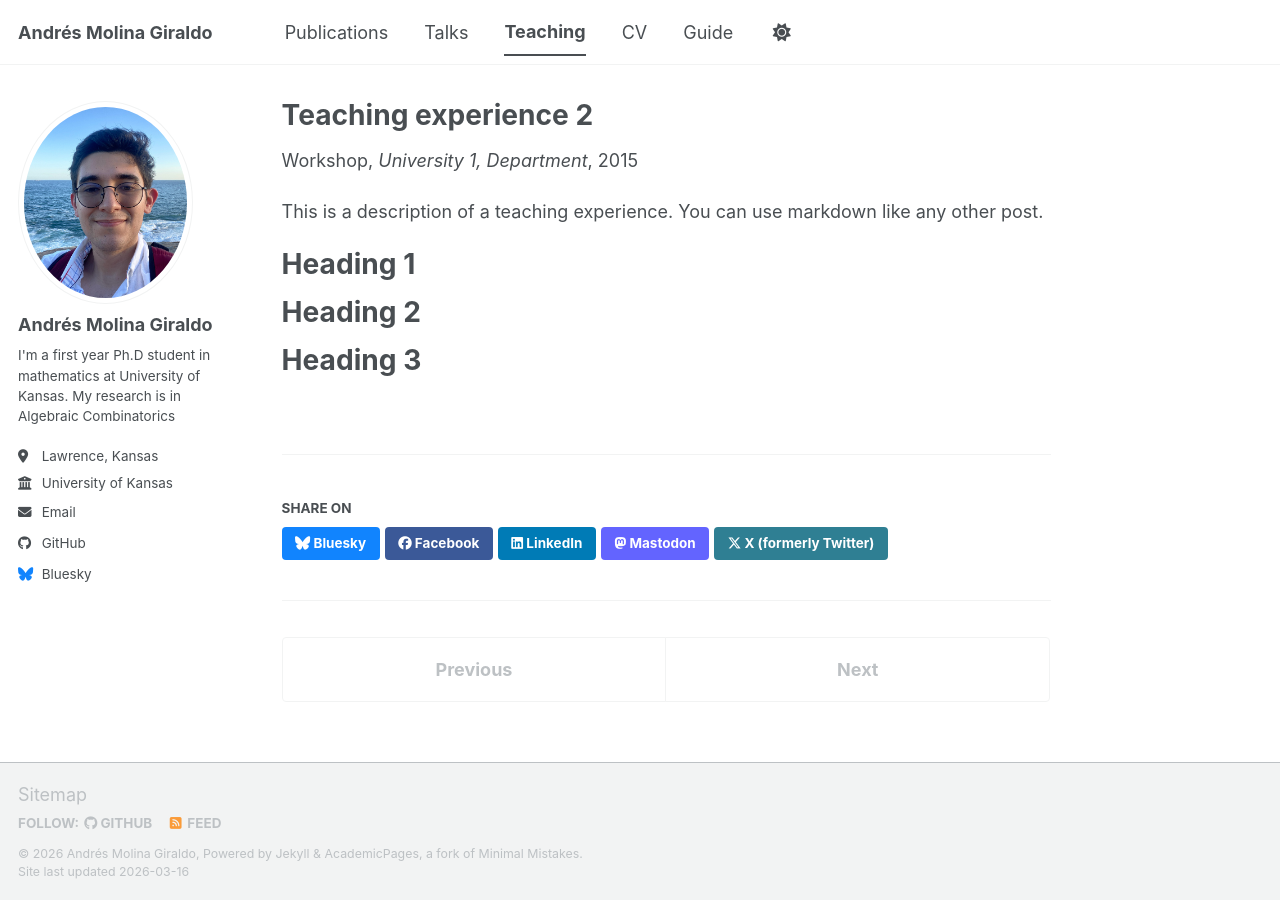
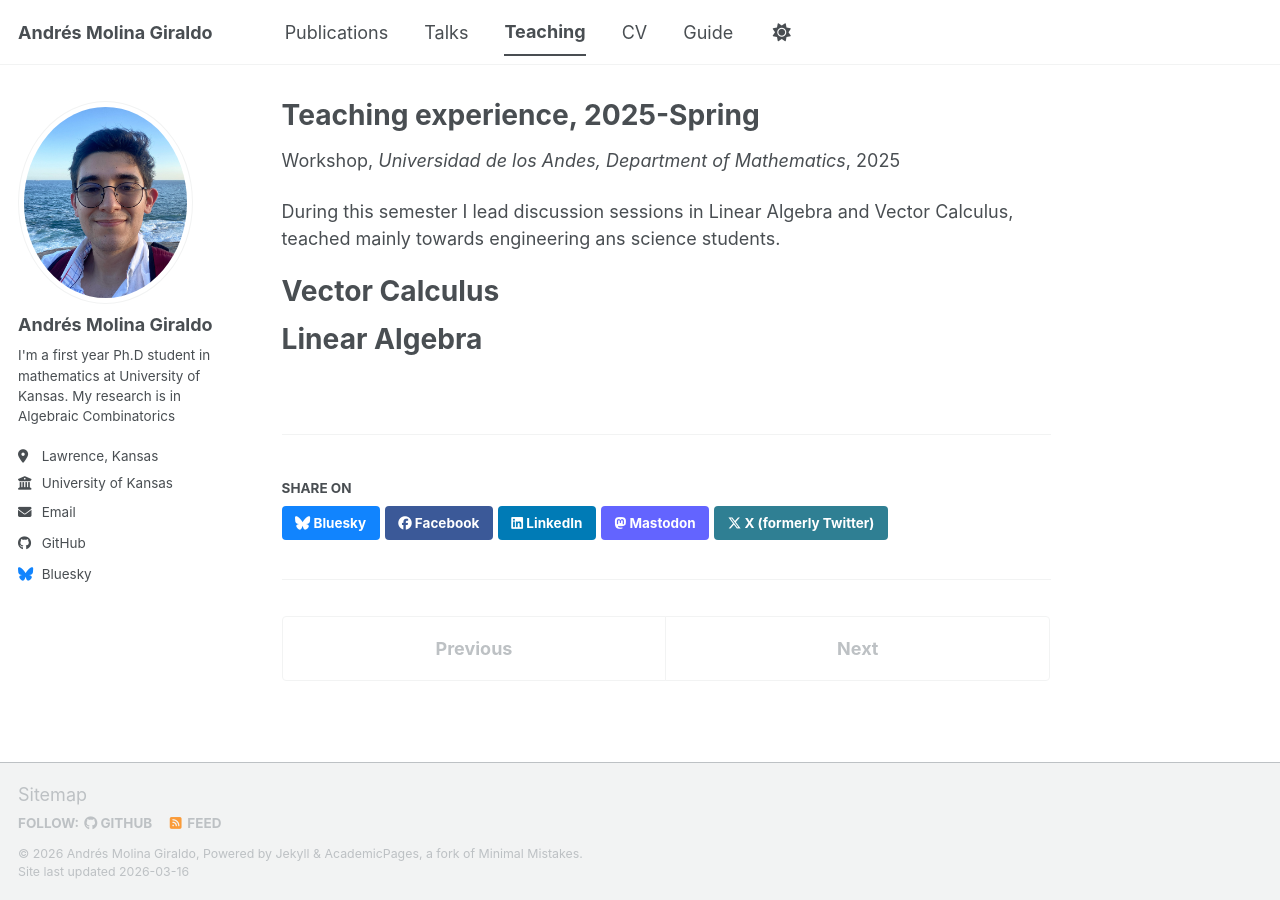
Before and after one commit to andmol20/andmol20.github.io, a Jekyll site: the page built from _teaching/2015-spring-teaching-2.md, in a window 1280 px wide. Built offline with Jekyll 4.4.1, drawn with Linux system fonts in a browser that asks for light colours; a script bundle is joined from its source files by our own code; library files that are not in the unit come from our copies.

Commit message:
Update 2015-spring-teaching-2.md

```diff
--- a/_teaching/2015-spring-teaching-2.md
+++ b/_teaching/2015-spring-teaching-2.md
@@ -1,20 +1,17 @@
 ---
-title: "Teaching experience 2"
+title: "Teaching experience, 2025-Spring"
 collection: teaching
 type: "Workshop"
 permalink: /teaching/2015-spring-teaching-1
-venue: "University 1, Department"
-date: 2015-01-01
-location: "City, Country"
+venue: "Universidad de los Andes, Department of Mathematics"
+date: 2025-01-20
+location: "Bogotá,Colombia"
 ---
 
-This is a description of a teaching experience. You can use markdown like any other post.
+During this semester I lead discussion sessions in Linear Algebra and Vector Calculus, teached mainly towards engineering ans science students.
 
-Heading 1
+Vector Calculus
 ======
 
-Heading 2
+Linear Algebra
 ======
-
-Heading 3
-======
```
